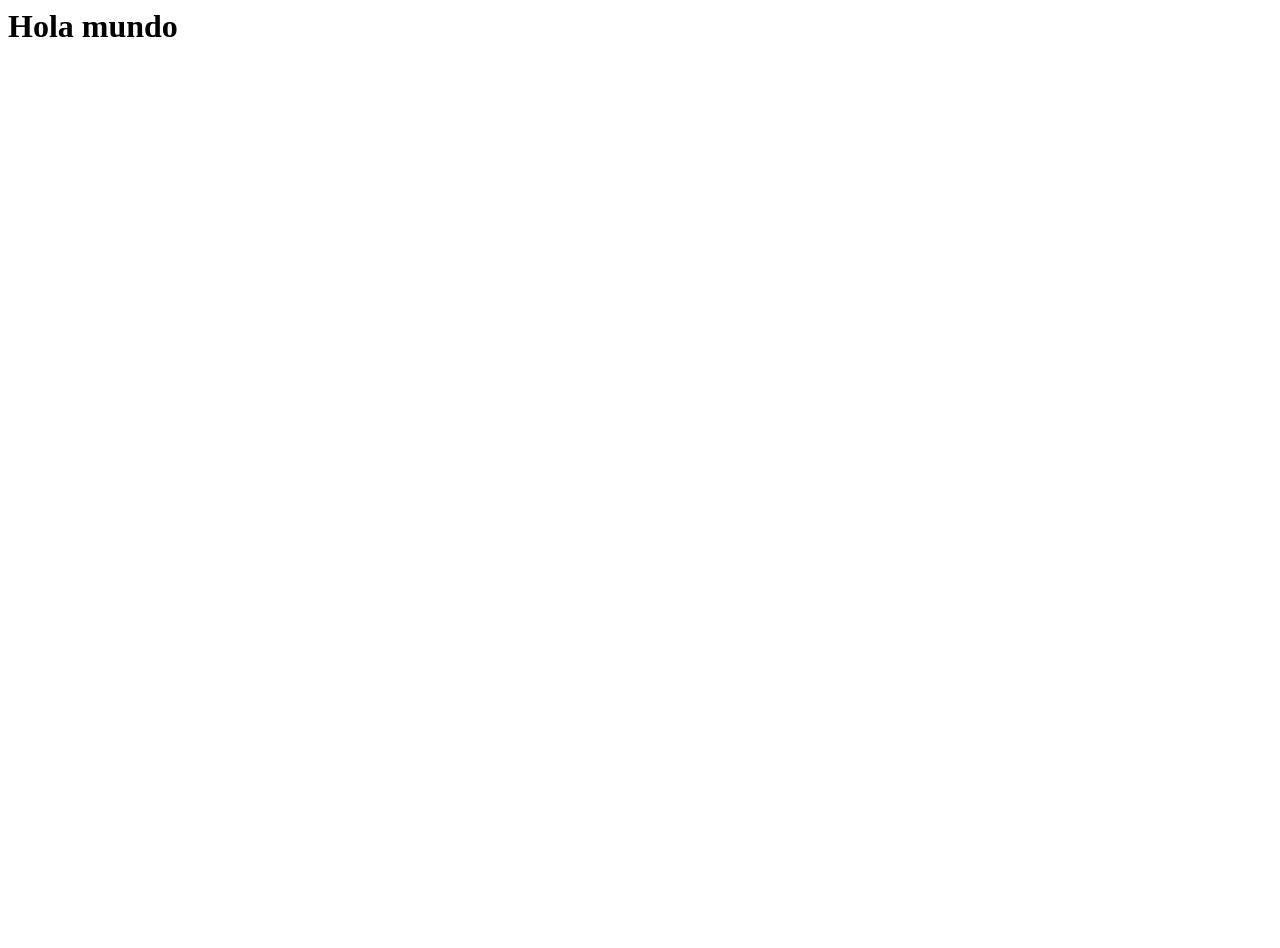
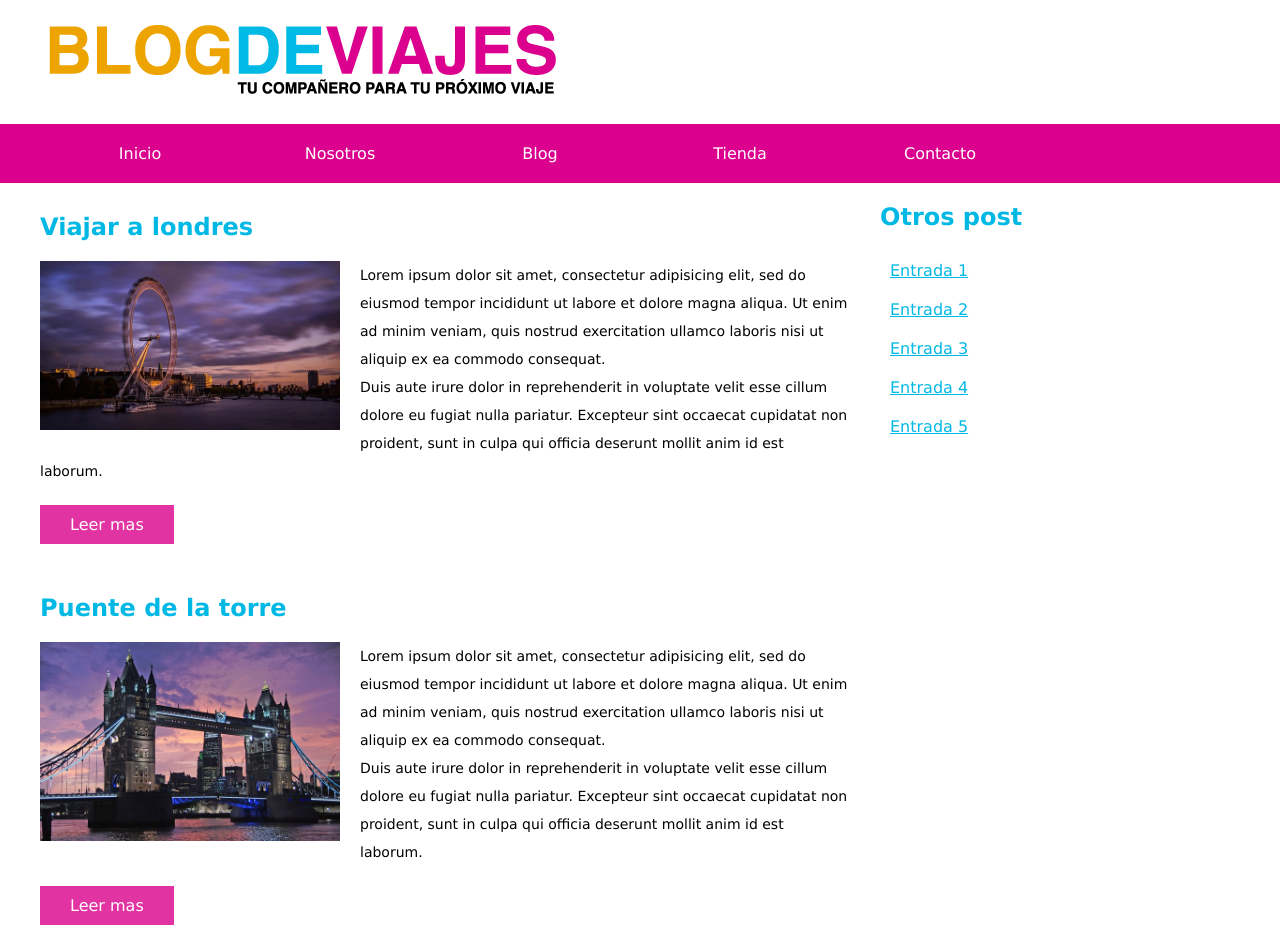
Before and after one commit to OrionHand/blogdeviajes, a plain HTML site: page index.html in a window 1280 px wide. Shown: the top 948 px of the page. Before the commit the page ends 800 px from the top, so only its background shows below. Drawn offline with Linux system fonts and the light colour scheme.

Commit message:
Add files via upload

```diff
--- /dev/null
+++ b/css/estilos.css
@@ -0,0 +1,161 @@
+html {
+  box-sizing: border-box;
+}
+*, *:before, *:after {
+  box-sizing: inherit;
+}
+.clearfix:before,
+.clearfix:after{
+  content: '';
+  display: table;
+}
+.clearfix:after{
+  clear: both;
+}
+
+*{
+  padding: 0;
+  margin: 0;
+}
+body{
+  font-family: verdana, geneva, serif;
+}
+header{
+  padding: 20px 0;
+}
+div.contenedor {
+  width: 1200px;
+  margin: 0 auto;
+}
+/**Navegacionn**/
+.navegacion {
+  background-color: #db008e;
+}
+nav{
+  width: 1200px;
+  margin: 0 auto;
+  position: relative;
+}
+nav ul {
+  list-style: none;
+}
+nav > ul > li {
+  float: left;
+}
+nav ul li a {
+  display: inline-block;
+  width: 200px;
+  color: white;
+  text-decoration: none;
+  text-align: center;
+  padding: 20px
+}
+nav ul li a:hover {
+  background-color: #00b8e4;
+}
+/*segundo nivel*/
+nav ul ul{
+  position: absolute;
+  background-color: rgba(0, 184, 228, 0.7);
+  display: none;
+}
+nav ul li:hover > ul {
+  display: block;
+}
+nav ul li:hover{
+  background-color: rgba(0, 184, 228, 1);
+}
+/*Contenido principal*/
+div.contenido{
+
+}
+main{
+  width: 70%;
+  float: left;
+  padding-right: 30px;
+}
+aside{
+  margin-top: 20px;
+  width: 30%;
+  float: right;
+  color: rgba(0, 184, 228, 1);
+}
+aside ol li {
+  list-style: none;
+  padding: 10px;
+
+}
+aside ol li a {
+  color: rgba(0, 184, 228, 1);
+
+}
+aside ol li:hover{
+  background-color: rgba(0, 184, 228, 1);
+
+  cursor: pointer;
+}
+aside ol li:hover a{
+  color: white;
+}
+/*entrada de post*/
+article img{
+  width: 300px;
+  float: left;
+  margin-right: 20px;
+}
+article{
+  margin-top: 30px;
+}
+h2{
+  color: rgba(0, 184, 228, 1);
+  margin-bottom: 20px
+
+}
+p{
+  line-height: 2;
+  font-size: 14px;
+}
+.boton{
+  text-decoration: none;
+  background-color: rgba(219, 0, 141, 0.8);
+  padding: 10px 30px;
+  margin: 20px 0;
+  display: inline-block;
+  color: white;
+}
+/*footer*/
+footer{
+  background-color: #db008e;
+  padding-top: 30px;
+  margin-top: 30px;
+
+}
+footer h2 {
+  color: #ffffff;
+  font-size: 15px;
+  text-align: center;
+}
+footer div.nosotros{
+  float: left;
+  width: 30%;
+  color: white;
+  font-size: 10px;
+
+}
+footer div.nosotros h2{
+  text-align: left;
+}
+footer div.menu{
+  float: right;
+  width: 40%;
+}
+footer div.menu nav{
+  width: auto;
+}
+footer nav ul li a{
+  width: auto;
+}
+p.copyright {
+  text-align: center;
+  color: white;
+}
--- a/index.html
+++ b/index.html
@@ -1 +1,114 @@
-<h1>Hola mundo </h1>
+<!DOCTYPE html>
+<html lang="en" dir="ltr">
+  <head>
+    <meta charset="utf-8">
+    <title>Blog de viajes</title>
+    <link rel="stylesheet" href="css/estilos.css">
+  </head>
+  <body>
+      <header>
+        <div class="contenedor">
+          <div class="logo">
+            <img src="img/logo.png" alt="logo de viajes">
+          </div>
+        </div><!-- Contenedor-->
+      </header>
+      <div class="navegacion clearfix">
+                <nav>
+                  <ul>
+                    <li><a href="#">Inicio</a></li>
+                    <li><a href="#">Nosotros</a>
+                        <ul>
+                          <li><a href="#">Misión</a></li>
+                          <li><a href="#">Visión</a></li>
+                          <li><a href="#">Valores</a></li>
+                        </ul>
+                    </li>
+                    <li><a href="#">Blog</a>
+                          <ul>
+                            <li><a href="#">Consejos</a></li>
+                            <li><a href="#">Ciudades</a></li>
+                            <li><a href="#">Promociones</a></li>
+                          </ul>
+                           </li>
+                    <li><a href="#">Tienda</a></li>
+                    <li><a href="#">Contacto</a></li>
+                  </ul>
+                </nav>
+    </div>
+        <div class="contenido contenedor clearfix">
+          <main>
+            <article >
+              <h2>Viajar a londres</h2>
+              <img src="img/imagen_1.jpg" alt="imgviajaralondres">
+              <p>Lorem ipsum dolor sit amet, consectetur adipisicing elit, sed do eiusmod tempor incididunt ut labore et dolore magna aliqua. Ut enim ad minim veniam, quis nostrud exercitation ullamco laboris nisi ut aliquip ex ea commodo consequat.</p>
+
+              <p> Duis aute irure dolor in reprehenderit in voluptate velit esse cillum dolore eu fugiat nulla pariatur. Excepteur sint occaecat cupidatat non proident, sunt in culpa qui officia deserunt mollit anim id est laborum.</p>
+              <a href="#" class="boton">Leer mas</a>
+
+            </article>
+
+            <article >
+              <h2>Puente de la torre</h2>
+              <img src="img/imagen_2.jpg" alt="imgpuentedelatorre">
+              <p>Lorem ipsum dolor sit amet, consectetur adipisicing elit, sed do eiusmod tempor incididunt ut labore et dolore magna aliqua. Ut enim ad minim veniam, quis nostrud exercitation ullamco laboris nisi ut aliquip ex ea commodo consequat.</p>
+
+              <p> Duis aute irure dolor in reprehenderit in voluptate velit esse cillum dolore eu fugiat nulla pariatur. Excepteur sint occaecat cupidatat non proident, sunt in culpa qui officia deserunt mollit anim id est laborum.</p>
+              <a href="#" class="boton">Leer mas</a>
+
+            </article>
+
+            <article >
+              <h2>Metro de Londres</h2>
+              <img src="img/imagen_3.jpg" alt="metrodelondres">
+              <p>Lorem ipsum dolor sit amet, consectetur adipisicing elit, sed do eiusmod tempor incididunt ut labore et dolore magna aliqua. Ut enim ad minim veniam, quis nostrud exercitation ullamco laboris nisi ut aliquip ex ea commodo consequat.</p>
+
+              <p> Duis aute irure dolor in reprehenderit in voluptate velit esse cillum dolore eu fugiat nulla pariatur. Excepteur sint occaecat cupidatat non proident, sunt in culpa qui officia deserunt mollit anim id est laborum.</p>
+              <a href="#" class="boton">Leer más</a>
+
+            </article>
+          </main>
+
+          <aside class="sidebar">
+            <h2>Otros post</h2>
+            <ol>
+              <li> <a href="#">Entrada 1</a> </li>
+              <li> <a href="#">Entrada 2</a> </li>
+              <li> <a href="#">Entrada 3</a> </li>
+              <li> <a href="#">Entrada 4</a> </li>
+              <li> <a href="#">Entrada 5</a> </li>
+            </ol>
+
+          </aside>
+
+        </div><!--Contenido-->
+
+        <footer>
+            <div class="contenedor clearfix">
+
+
+                  <div class="nosotros">
+                    <h2>Sobre Nosotros</h2>
+                    <p>Lorem ipsum dolor sit amet, consectetur adipisicing elit, sed do eiusmod tempor incididunt ut labore et dolore magna aliqua. Ut enim ad minim veniam, quis nostrud exercitation ullamco laboris nisi ut aliquip ex ea commodo consequat.</p>
+
+                  </div>
+                  <div class="menu">
+                    <h2>Menu de Navegacion</h2>
+                    <nav>
+                      <ul>
+                        <li><a href="#">Inicio</a></li>
+                        <li><a href="#">Nosotros</a></li>
+                        <li><a href="#">Blog</a></li>
+                        <li><a href="#">Tienda</a></li>
+                        <li><a href="#">Contacto</a></li>
+                      </ul>
+                    </nav>
+                  </div><!--menu-->
+            </div><!--Contenedor-->
+            <p class="copyright">Todos los derechos reservados &copy; .Blog de viajes 2018</p>
+
+        </footer>
+
+
+  </body>
+</html>
```
Also changed, not shown: img/imagen_1.jpg (added), img/imagen_2.jpg (added), img/imagen_3.jpg (added), img/logo.png (added).
